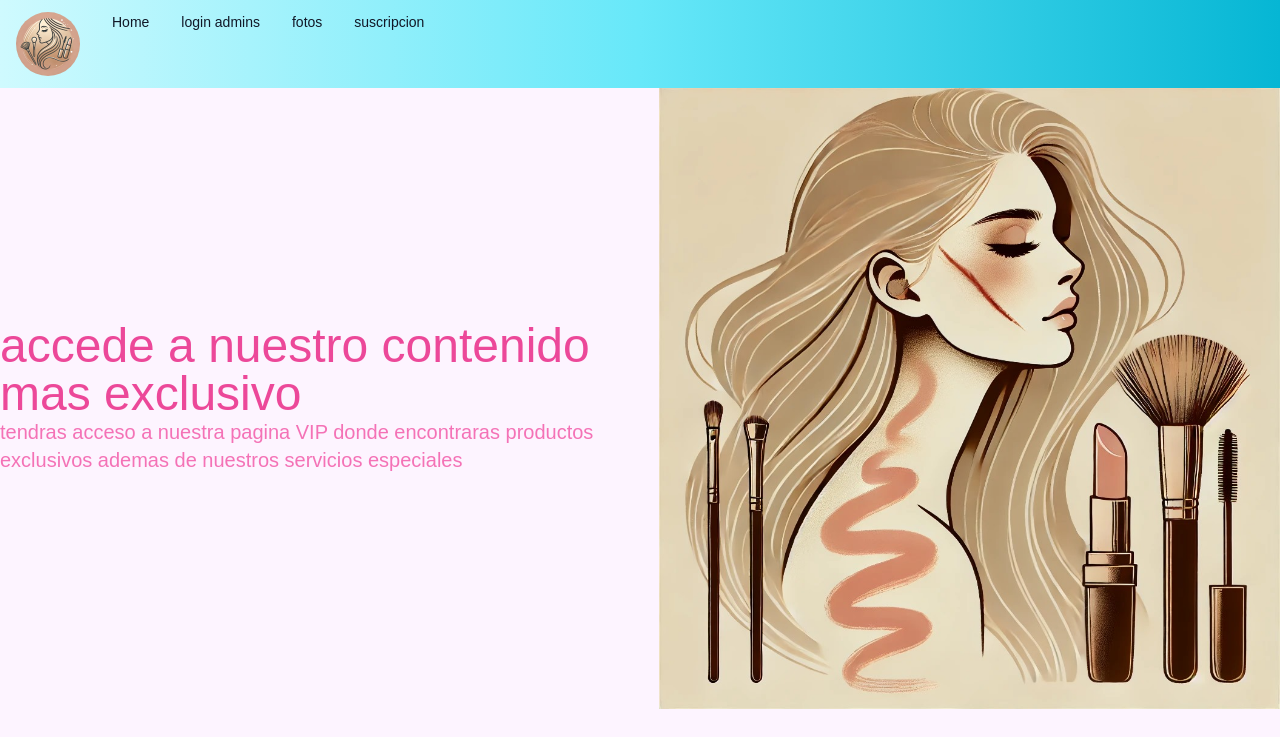
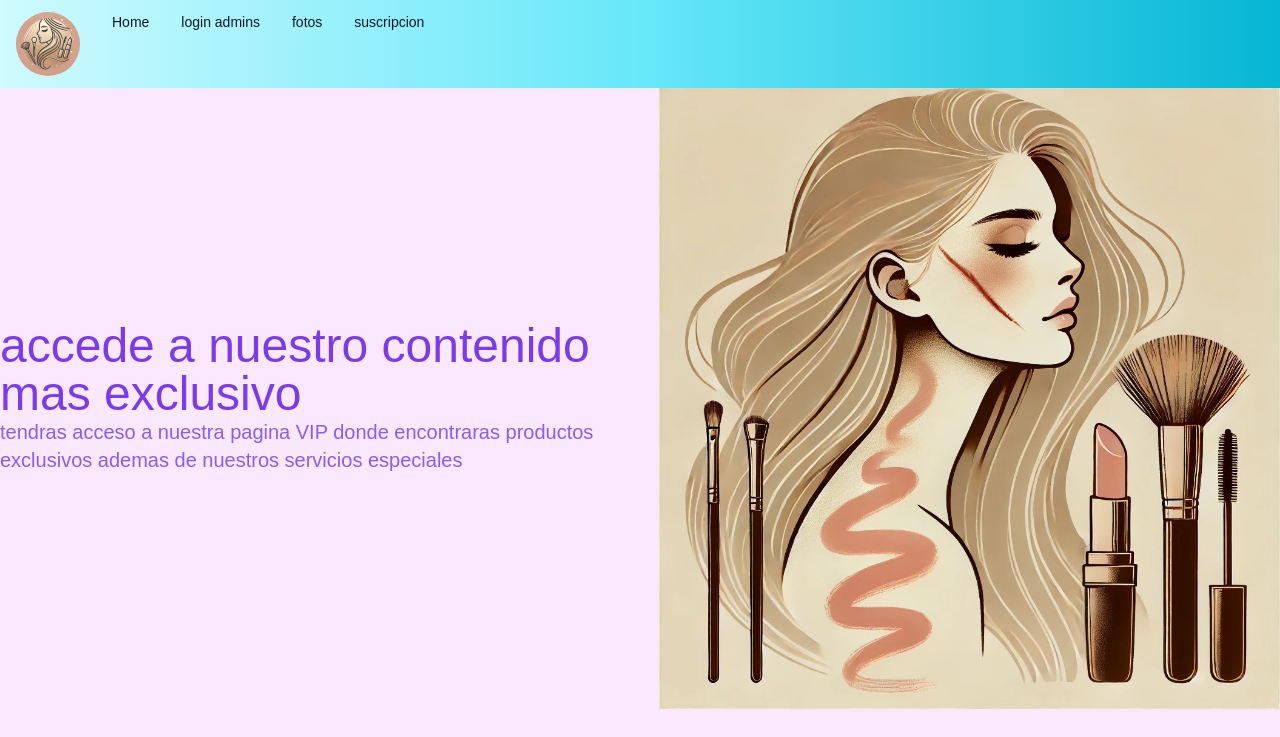
Before and after one commit to jero4204/MidTermExamWeb, a React (Vite) app: page /ExclusiveMembership in a window 1280 px wide. Shown: the top 737 px of the page. Built offline with nearby package versions, Linux system fonts and the light colour scheme; a web font is replaced by a local one.

Commit message:
aaaaaaaaaaaa^3

```diff
--- a/src/components/VIP.tsx
+++ b/src/components/VIP.tsx
@@ -1,9 +1,10 @@
 export const VIP = () => {
     return(
         <>
-          <div className= " bg-fuchsia-50 flex space-x-4 items-center" >
-          <h1 className="text-5xl text-pink-500">accede a nuestro contenido mas exclusivo
-            <h2 className="text-xl text-pink-400">tendras acceso a nuestra pagina VIP donde encontraras productos exclusivos ademas de nuestros servicios especiales
+        <div className=" bg-fuchsia-100">
+          <div className= " bg-fuchsia-100 flex space-x-4 items-center" >
+          <h1 className="text-5xl text-violet-600">accede a nuestro contenido mas exclusivo
+            <h2 className="text-xl text-violet-500">tendras acceso a nuestra pagina VIP donde encontraras productos exclusivos ademas de nuestros servicios especiales
              </h2>
             </h1>
             <div className="size-4/5 overflow-hidden ">
@@ -14,8 +15,8 @@ export const VIP = () => {
             </div>
           </div>
           <br></br>
-          <div className="bg-fuchsia-50 w-1/2">
-            <h1 className="text-3xl ">unete ahora y disfruta de los siguientes beneficios</h1>
+          <div className="bg-fuchsia-100 w-1/2">
+            <h1 className="text-3xl ">Nuestros planes</h1>
           </div>
    <div className="grid grid-cols-3 gap-4 font-mono">
 
@@ -90,6 +91,7 @@ export const VIP = () => {
       </ul>
     </div>
    </div>
+   </div>
         </>
     )
 }
```
